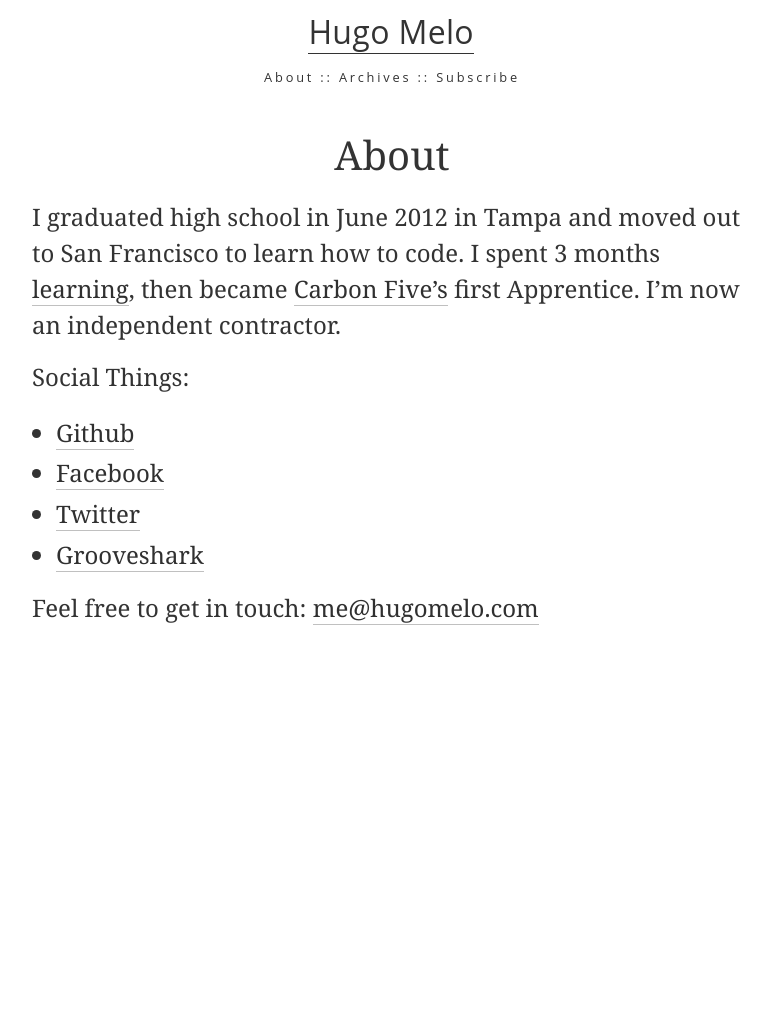
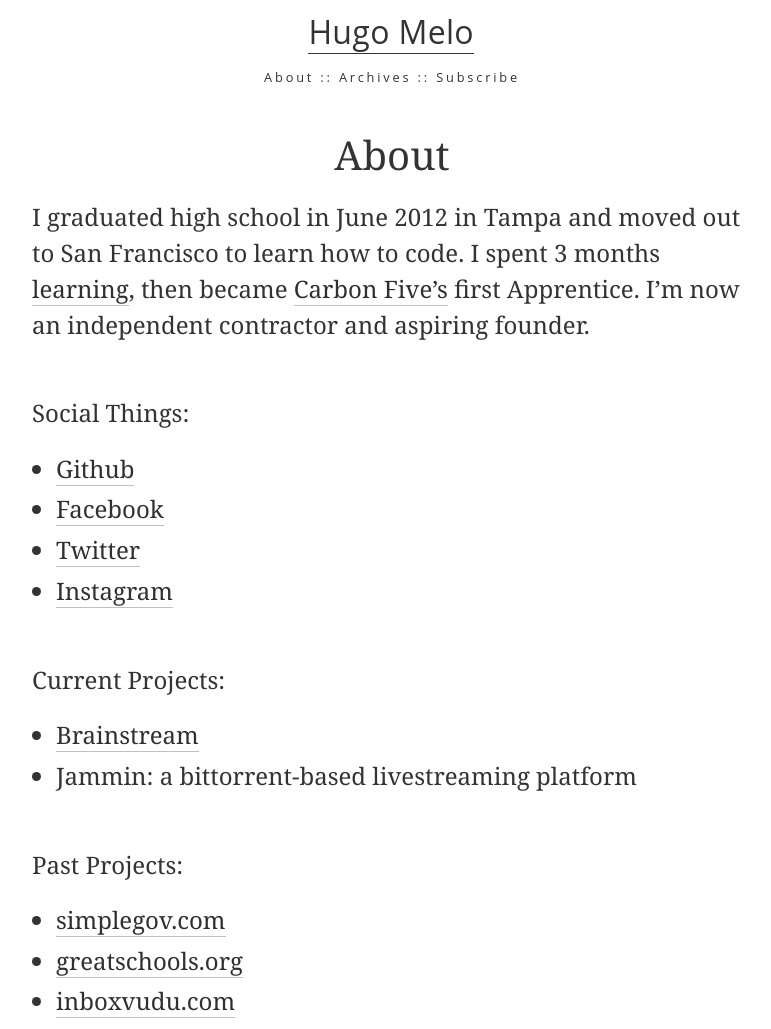
Before and after one commit to InquilineKea/oldgithub, a Jekyll site: the page built from about/index.md, in a window 1280 px wide. Shown: the whole page, without its empty margins (248-1019 px from the left). Built offline with Jekyll 4.4.1, drawn with Linux system fonts in a browser that asks for light colours; before the commit the page ends 900 px from its top, so only the background shows below that.

Commit message:
updates about page

```diff
--- a/about/index.md
+++ b/about/index.md
@@ -2,12 +2,27 @@
 layout: page
 title: About
 ---
-I graduated high school in June 2012 in Tampa and moved out to San Francisco to learn how to code. I spent 3 months <a href="/becoming-an-apprentice/">learning</a>, then became [Carbon Five's](http://carbonfive.com/) first Apprentice. I'm now an independent contractor.
+I graduated high school in June 2012 in Tampa and moved out to San Francisco to learn how to code. I spent 3 months <a href="/becoming-an-apprentice/">learning</a>, then became [Carbon Five's](http://carbonfive.com/) first Apprentice. I'm now an independent contractor and aspiring founder.
 
+<br>
 Social Things:
+
+
 - [Github](https://github.com/squanto)
 - [Facebook](https://facebook.com/hugo.pauan)
 - [Twitter](https://twitter.com/hugomelo)
-- [Grooveshark](http://grooveshark.com/#!/hugo.squanto)
+- [Instagram](https://instagram.com/hugosquanto/)
 
-Feel free to get in touch: <mailto:me@hugomelo.com>
+<br>
+Current Projects:
+
+
+- [Brainstream](https://github.com/squanto/brainstream)
+- Jammin: a bittorrent-based livestreaming platform
+
+<br>
+Past Projects:
+
+- [simplegov.com](http://simplegov.com/)
+- [greatschools.org](http://www.greatschools.org/california/)
+- [inboxvudu.com](http://www.inboxvudu.com/)
```
